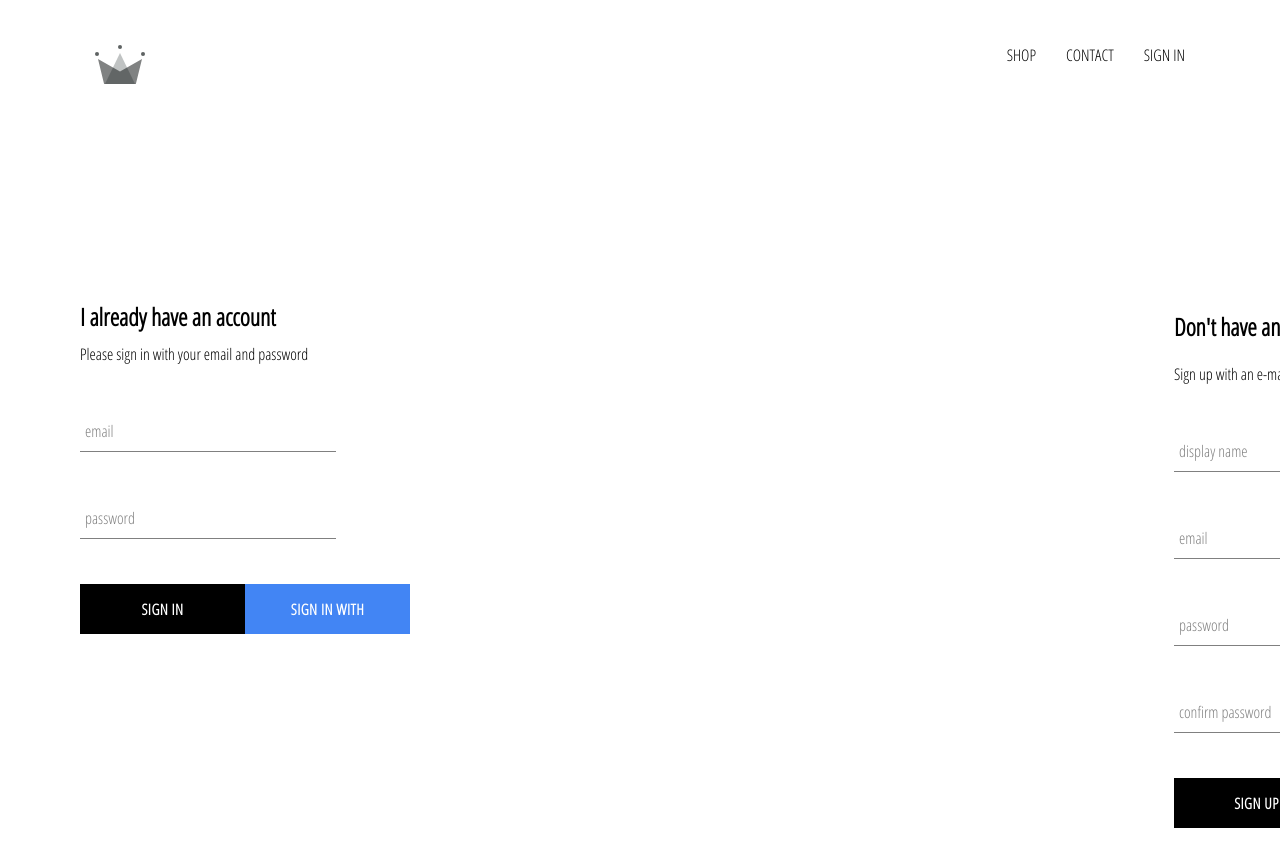
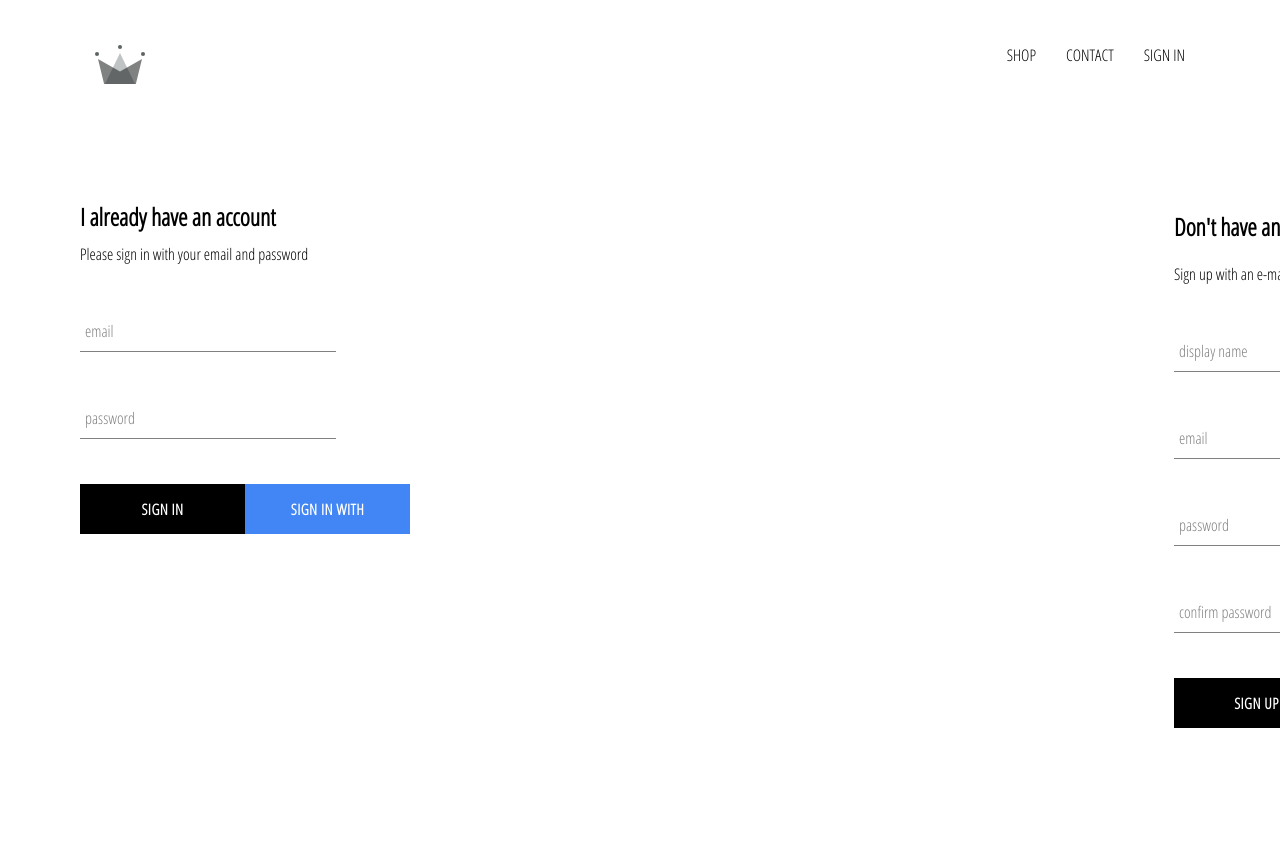
Before and after one commit to adit2107/com-proj, a React (Create React App) app: page /signIn in a window 1280 px wide. Shown: the top 866 px of the page. Built offline with nearby package versions, Linux system fonts and the light colour scheme; no server answers.

Commit message:
Fix signin, signup style

```diff
--- a/package.json
+++ b/package.json
@@ -11,7 +11,9 @@
     "react": "^16.13.1",
     "react-dom": "^16.13.1",
     "react-router-dom": "^5.2.0",
-    "react-scripts": "3.4.1"
+    "react-scripts": "3.4.1",
+    "redux": "^4.0.5",
+    "redux-logger": "^3.0.6"
   },
   "scripts": {
     "start": "react-scripts start",
--- a/src/components/signin/signin.component.jsx
+++ b/src/components/signin/signin.component.jsx
@@ -62,7 +62,7 @@ render (){
           />
           <div className='buttons'>
                <CustomButton type="submit">Sign In</CustomButton>
-               <CustomButton isGoogleSignIn onClick={SignInWithGoogle}>Sign In with Google</CustomButton>
+               <CustomButton type="button" isGoogleSignIn onClick={SignInWithGoogle}>Sign In with Google</CustomButton>
           </div>
 
            </form>
--- a/src/components/signup/signup.component.jsx
+++ b/src/components/signup/signup.component.jsx
@@ -31,7 +31,7 @@ class SignUp extends React.Component{
             await createUserProfileDocument(user, {displayName});
 
             this.setState({
-                displayName: '',
+            displayName: '',
             email: '',
             password: '',
             confirmPassword: ''
--- a/src/pages/sign-in-sign-up/sign-in-sign-up.styles.scss
+++ b/src/pages/sign-in-sign-up/sign-in-sign-up.styles.scss
@@ -2,5 +2,5 @@
     width: 1350px;
     display: flex;
     justify-content: space-between;
-    margin: 200px auto;
+    margin: 100px auto;
 }
```
Also changed, not shown: 1 other file (tests, documents, lock files or other folders).
